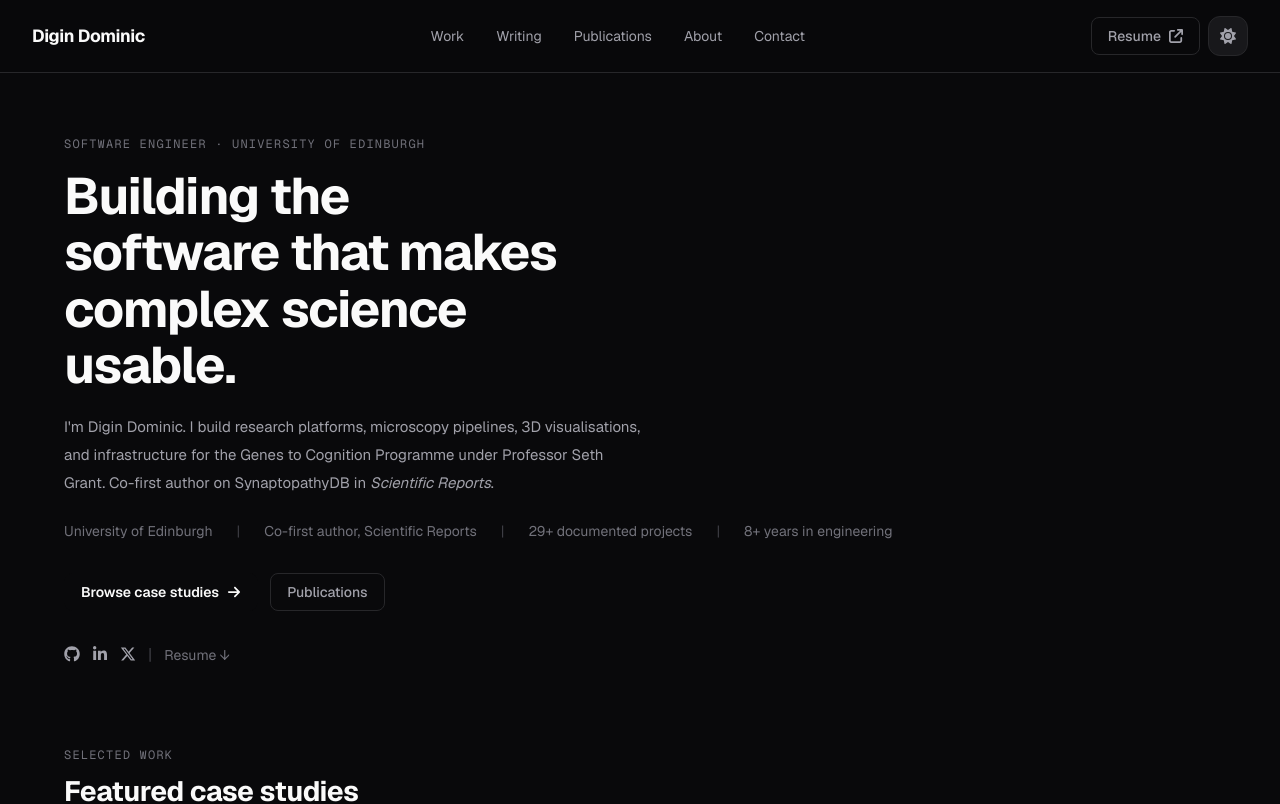
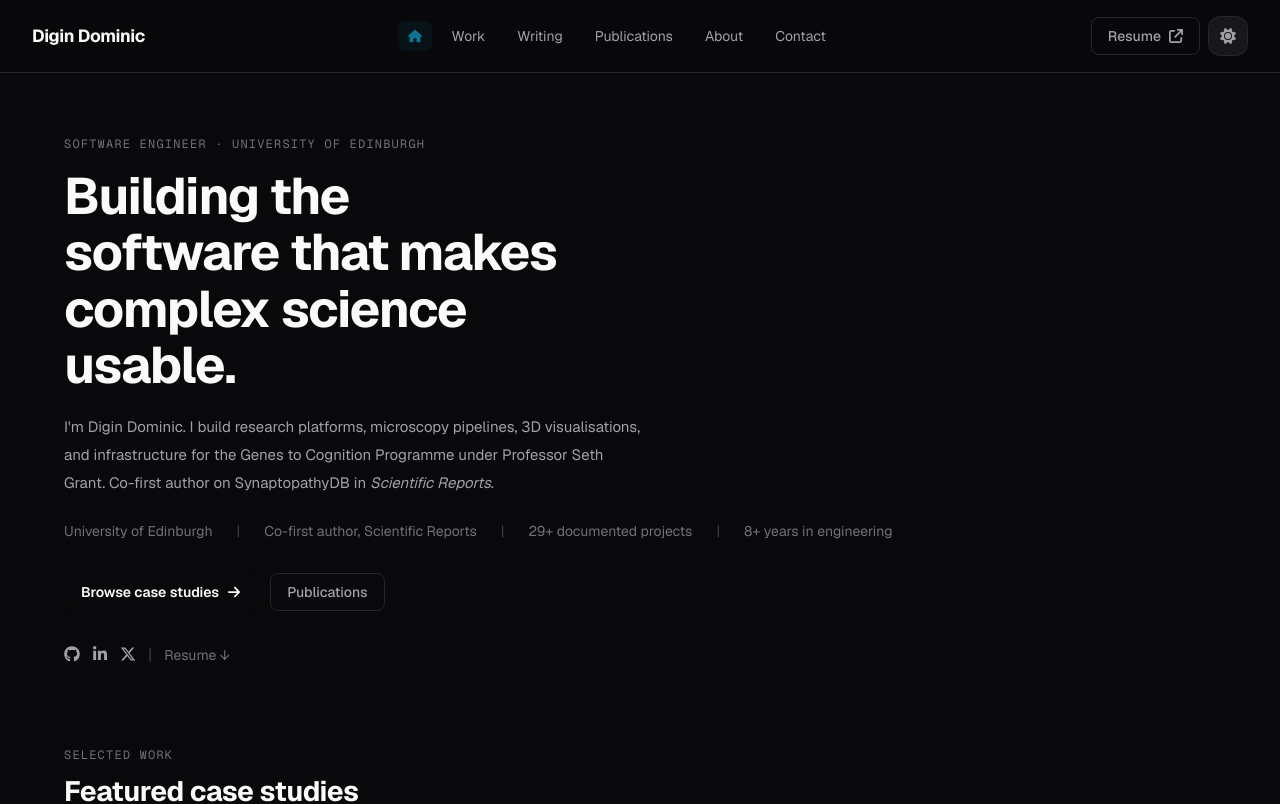
Before and after one commit to digin1/digin1.github.io, a Next.js app: page / in a window 1280 px wide. Shown: the top 804 px of the page. Built offline with nearby package versions, Linux system fonts and the light colour scheme.

Commit message:
Add home icon to navigation bar
Adds a house icon link to both desktop and mobile navs for quick
navigation back to the homepage.

```diff
--- a/components/layout/Header.jsx
+++ b/components/layout/Header.jsx
@@ -5,7 +5,7 @@ import Link from 'next/link';
 import { usePathname } from 'next/navigation';
 import { AnimatePresence, motion } from 'framer-motion';
 import { FontAwesomeIcon } from '@fortawesome/react-fontawesome';
-import { faSun, faMoon, faArrowUpRightFromSquare } from '@fortawesome/free-solid-svg-icons';
+import { faSun, faMoon, faArrowUpRightFromSquare, faHouse } from '@fortawesome/free-solid-svg-icons';
 import { useTheme } from '@/context/ThemeContext';
 
 export default function Header() {
@@ -41,6 +41,19 @@ export default function Header() {
 
           {/* Desktop Navigation */}
           <ul className="hidden md:flex items-center gap-1 lg:gap-2">
+            <li>
+              <Link
+                href="/"
+                className={`inline-flex items-center justify-center rounded-lg px-2.5 py-2 text-sm ${
+                  isActive('/')
+                    ? 'bg-neural-blue/10 text-neural-blue'
+                    : 'text-light-text-secondary hover:text-light-text dark:text-muted-steel dark:hover:text-ghost-white'
+                }`}
+                aria-label="Home"
+              >
+                <FontAwesomeIcon icon={faHouse} className="h-3.5 w-3.5" />
+              </Link>
+            </li>
             {navItems.map((item) => (
               <li key={item.path}>
                 <Link
@@ -132,6 +145,18 @@ export default function Header() {
               transition={{ duration: 0.2 }}
             >
               <div className="flex flex-col gap-1 rounded-2xl border border-light-border bg-light-surface p-4 dark:border-zinc-800 dark:bg-zinc-900">
+                <Link
+                  href="/"
+                  className={`inline-flex items-center gap-2 rounded-lg px-4 py-3 text-sm transition-colors ${
+                    isActive('/')
+                      ? 'bg-neural-blue/10 text-neural-blue'
+                      : 'text-light-text-secondary hover:text-light-text dark:text-muted-steel dark:hover:text-ghost-white'
+                  }`}
+                  onClick={() => setIsMenuOpen(false)}
+                >
+                  <FontAwesomeIcon icon={faHouse} className="h-3.5 w-3.5" />
+                  Home
+                </Link>
                 {navItems.map((item) => (
                   <Link
                     key={item.path}
```
